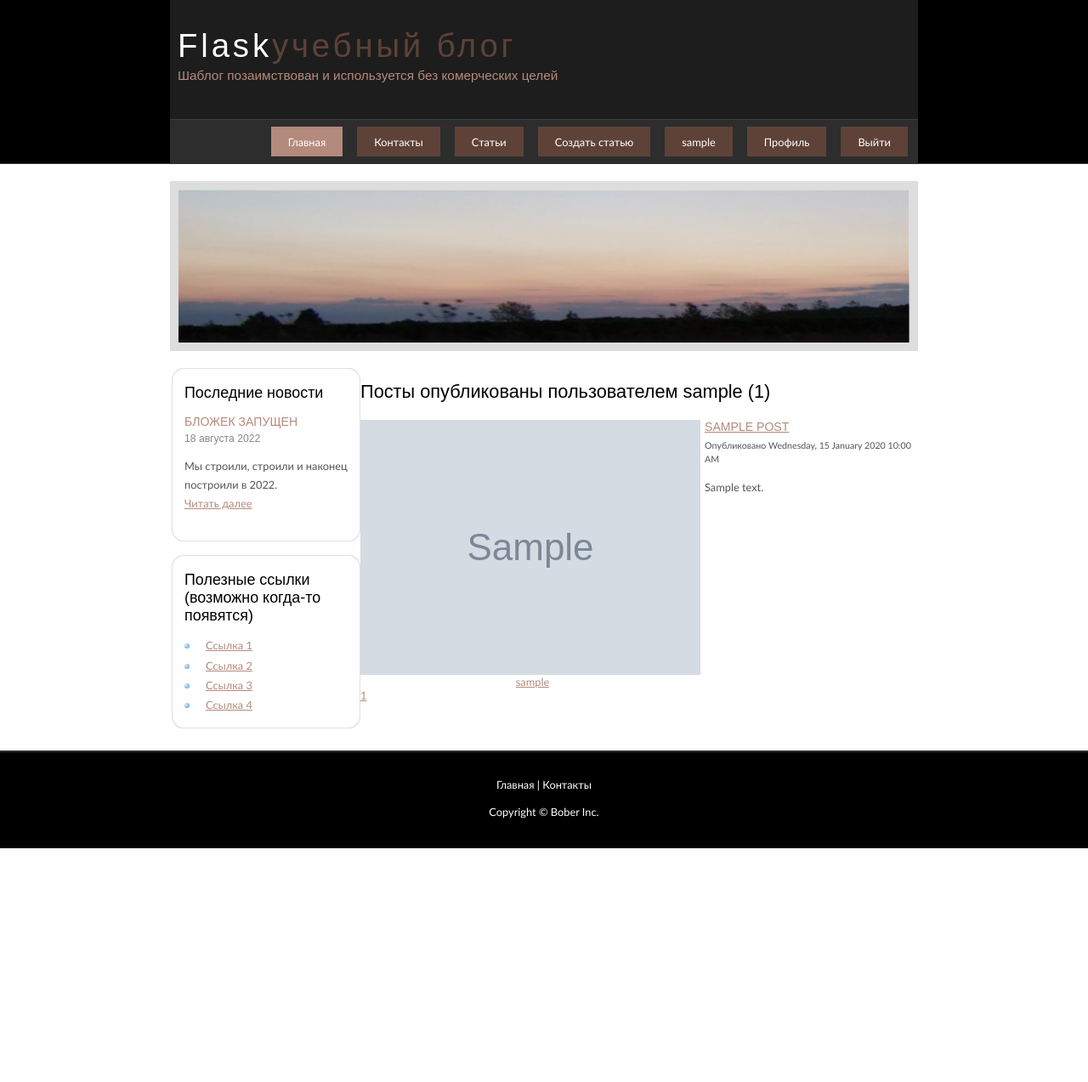
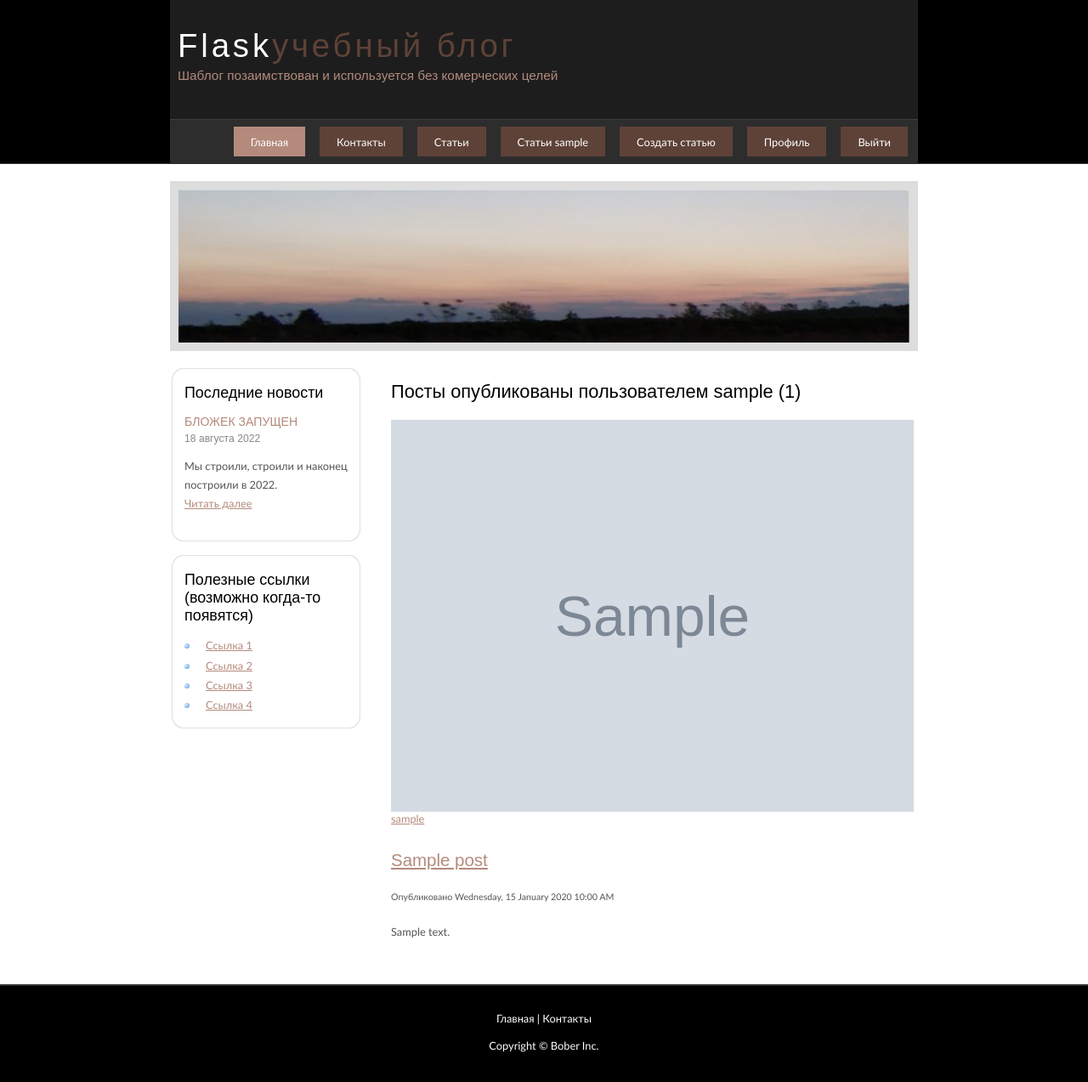
Before and after one commit to morozov1982/flask_gb_2022_08_15, a Flask app: a page that uses flask_blog/templates/base.html in a window 1280 px wide. Shown: the whole page at 85% size. Before the commit the page ends 998 px from the top, so only its background shows below. Run offline with Flask 2, Linux system fonts and the light colour scheme; a user stored in the database is signed in; tables that the repository leaves empty hold one stand-in row (values such as "Sample post"); grey boxes marked "Sample" are stand-in pictures.

Commit message:
add: lesson_03 homework

```diff
--- a/flask_blog/templates/account.html
+++ b/flask_blog/templates/account.html
@@ -1,7 +1,7 @@
 {% extends "base.html" %}
 
 {% block content %}
-<div id="content">
+<div id="main_content">
     <img style="border-radius: 50%;" src="{{ image_file }}">
     <h2>{{ current_user.username }} ({{ current_user.email }})</h2>
 
--- a/flask_blog/templates/base.html
+++ b/flask_blog/templates/base.html
@@ -286,18 +286,18 @@
             margin: 0;
         }
 
-        #content {
+        #main_content {
             text-align: left;
             width: 620px;
             padding: 0 0 0 5px;
             float: right;
         }
 
-        #content ul {
+        #main_content ul {
             margin: 2px 0 22px 0px;
         }
 
-        #content ul li, .sidebar ul li {
+        #main_content ul li, .sidebar ul li {
             list-style-type: none;
             background: url(img/bullet.png) no-repeat;
             margin: 0 0 0 0;
@@ -426,7 +426,7 @@
     <div id="header">
         <div id="logo">
             <div id="logo_text">
-                <h1><a href="index.html">Flask<span class="logo_colour">учебный блог</span></a></h1>
+                <h1><a href="/">Flask<span class="logo_colour">учебный блог</span></a></h1>
                 <h2>Шаблог позаимствован и используется без комерческих целей</h2>
             </div>
         </div>
@@ -436,8 +436,7 @@
                 <li><a href="/contacts">Контакты</a></li>
                 {% if current_user.is_authenticated %}
                     <li><a href="{{ url_for('posts.allpost') }}"><i class="fa fa-th"></i> Статьи</a></li>
-                    <li><a href="{{ url_for('posts.new_post') }}"><i class="fa fa-plus"></i> Создать статью</a></li>
-                    <li><a href="{{ url_for('users.user_posts', username=current_user.username) }}">{{ current_user.username }}</a></li>
+                    <li><a href="{{ url_for('users.user_posts', username=current_user.username) }}"> Статьи {{ current_user.username }}</a></li>                <li><a href="{{ url_for('posts.new_post') }}"><i class="fa fa-plus"></i> Создать статью</a></li>
                     <li><a href="{{ url_for('users.account') }}"><i class="fa fa-user"></i>Профиль</a></li>
                     <li><a href="{{ url_for('users.logout') }}"><i class="fa fa-sign-out"></i>Выйти</a></li>
                 {% else %}
--- a/flask_blog/templates/contact.html
+++ b/flask_blog/templates/contact.html
@@ -1,7 +1,7 @@
 {% extends "base.html" %}
 
 {% block content %}
-      <div id="content">
+      <div id="main_content">
         <h1>Контакты</h1>
         <p>Вы&nbsp;можете воспользоваться формой ниже, чтобы у&nbsp;вас появилось ощущение, что&nbsp;вы&nbsp;нам пишите, но&nbsp;она не&nbsp;работает:</p>
           <div class="form_settings">
--- a/flask_blog/templates/index.html
+++ b/flask_blog/templates/index.html
@@ -1,7 +1,7 @@
 {% extends "base.html" %}
 
 {% block content %}
-<div id="content">
+<div id="main_content">
     <h1>Добро пожаловать учебный блог на&nbsp;Flask.</h1>
     <p>Здесь был другой текст но&nbsp;после исправления кодировок я&nbsp;его потерял, так что теперь, здесь это.</p>
     <p>В&nbsp;этом месте тоже был текст, который безвозвратно утрачен, всегда внимательно следите за&nbsp;кодировками файла!</p>
--- a/flask_blog/templates/login.html
+++ b/flask_blog/templates/login.html
@@ -1,7 +1,7 @@
 {% extends "base.html" %}
 
 {% block content %}
-<div id="content">
+<div id="main_content">
     <h2>Авторизация</h2>
     <form action="" method="post">
         {{ form.hidden_tag() }}
--- a/flask_blog/templates/register.html
+++ b/flask_blog/templates/register.html
@@ -1,7 +1,7 @@
 {% extends "base.html" %}
 
 {% block content %}
-<div id="content">
+<div id="main_content">
     <form method="POST" action="">
         {{ form.hidden_tag() }}
         <h2>Регистрация</h2>
--- a/flask_blog/templates/user_posts.html
+++ b/flask_blog/templates/user_posts.html
@@ -1,81 +1,43 @@
 {% extends "base.html" %}
 
-{% block head %}
-  <style>
-    .container{
-      margin-bottom: 0.8rem;
-    }
-
-    .card{
-      border-radius: 25px;
-      /* border-top-right-radius: 25px;
-      border-bottom-left-radius: 25px; */
-      background-color:  white;
-      box-shadow: 10px 15px 10px #4a4e69;
-      width: 92%;
-    }
-
-    .card-title{
-      margin-bottom: 0 !important;
-      font-family: 'Bebas Neue', cursive;
-    }
-
-    a{
-      color: #003049 !important;
-      text-decoration: none;
-    }
-
-    small{
-      color: lightslategray;
-    }
-
-    p{
-      color: rgb(43, 37, 37);
-    }
-
-    /* i{
-      padding: 0px 7px;
-      cursor: pointer;
-    } */
-  </style>
-{% endblock head %}
-
 {% block content %}
+<div id="main_content">
     <h1 class="mb-3">Посты опубликованы пользователем {{ user.username }} ({{ posts.total }})</h1>
     {% for post in posts.items %}
-    <div class="container" style="display: flex;">
-      <article class="media" style="display: flex; flex-direction: column;">
-        <img class="rounded-circle article-img" style="margin-right: 5px;" src="{{ url_for('static', filename='profile_pics/' + post.author.image_file) }}">
-        <a class="mr-2" href="{{ url_for('users.user_posts', username=post.author.username) }}" style="margin: 0 auto">{{ post.author.username }}</a>
+    <article style="display: flex; flex-direction: column;">
+        <img style="margin-right: 5px;"
+             src="{{ url_for('static', filename='profile_pics/' + post.author.image_file) }}">
+        <a href="{{ url_for('users.user_posts', username=post.author.username) }}">
+            {{ post.author.username }}</a>
+
+        <div class="card" style="margin-bottom: 20px; margin-top: 20px;">
+            <h2>
+                <a href="{{ url_for('posts.post', post_id=post.id) }}">
+                    {{ post.title }}
+                </a>
+            </h2>
+            <p><small>Опубликовано {{ post.date_posted.strftime('%A, %d %B %Y %I:%M %p') }}</small></p>
+            <p>{{ post.content }}</p>
+        </div>
     </article>
-
-      <div class="card" style="margin-bottom: 20px;">
-        <div class="card-body">
-          <h4 class="card-title"><a class="title" href="{{ url_for('posts.post', post_id=post.id) }}">{{ post.title }}</a></h4>
-
-          <small>Опубликовано {{ post.date_posted.strftime('%A, %d %B %Y %I:%M %p') }}</small>
-          <br>
-          <br>
-          <p class="card-text">{{ post.content }}</p>
-        </div>
-        <!-- <div class="card-footer" style="font-size: 20px;">
-          <i class="fa fa-heart-o"></i>
-          <i class="fa fa-bookmark-o"></i>
-        </div> -->
-      </div>
-    </div>
     {% endfor %}
 
-
+    {% if posts.pages > 1 %}
+        <div class="pagination" style="margin-bottom: 20px;">
         {% for page_num in posts.iter_pages(left_edge=1, right_edge=1, left_current=1, right_current=2) %}
             {% if page_num %}
                 {% if posts.page == page_num %}
-          <a class="btn btn-success mb-4" href="{{ url_for('users.user_posts', username=user.username, page=page_num) }}">{{ page_num }}</a>
+                    {{ page_num }}
                 {% else %}
-          <a class="btn btn-outline-success mb-4" href="{{ url_for('users.user_posts', username=user.username, page=page_num) }}">{{ page_num }}</a>
+                    <a href="{{ url_for('users.user_posts', username=user.username, page=page_num) }}">
+                        {{ page_num }}</a>
                 {% endif %}
             {% else %}
                 ...
             {% endif %}
         {% endfor %}
+        </div>
+    {% endif %}
+
+</div>
 {% endblock content %}
```
Also changed, not shown: flask_blog/templates/allpost.html (+23 -65 lines), flask_blog/templates/create_post.html (+15 -16 lines), flask_blog/templates/post.html (+17 -74 lines). Lines whose indentation alone changed are shown as unchanged.
